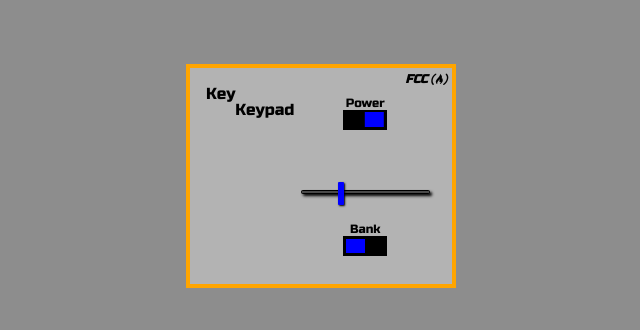
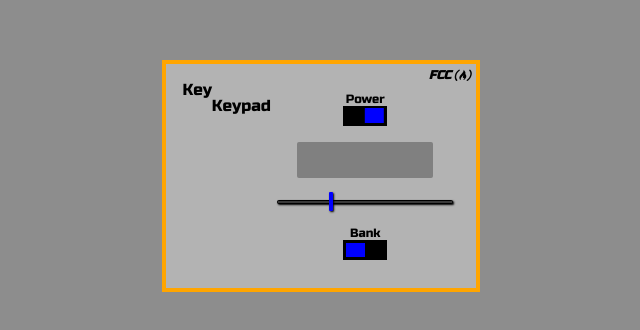
Before and after one commit to Mmackz/drum-machine, a React (Create React App) app: page / in a window 1280 px wide. Shown: the part 224-554 px from the top of the page, without its empty margins (319-959 px from the left). Built offline with nearby package versions, Linux system fonts and the light colour scheme.

Commit message:
:sparkles: implement and style display component

```diff
--- a/src/components/controls/index.js
+++ b/src/components/controls/index.js
@@ -1,5 +1,5 @@
 import Switch from "../switch";
-import { Container, VolumeSlider } from "./styles/controls";
+import { Container, Display, VolumeSlider } from "./styles/controls";
 
 function Controls(props) {
    const { options, setOptions } = props;
@@ -24,7 +24,7 @@ function Controls(props) {
                  switchPosition={powerOn}
                  toggle={togglePower} />
 
-         <p className="options-display">{sound}</p>
+         <Display>{sound}</Display>
 
          <VolumeSlider
             onChange={setVolume}
--- a/src/components/controls/styles/controls.js
+++ b/src/components/controls/styles/controls.js
@@ -9,12 +9,20 @@ export const Container = styled.section`
 
 `;
 
+export const Display = styled.p`
+   width: 8.5rem;
+   height: 2.25rem;
+   background: gray;
+   margin-bottom: 0;
+   border-radius: 2px;
+`
+
 export const VolumeSlider = styled.input`
-   height: 40px;
+   height: 2.5rem;
    -webkit-appearance: none;
    background: inherit;
-   margin: 10px 0;
-   width: 100%;
+   margin: 0.25rem 0;
+   width: 11rem;
 
    &:focus {
       outline: none;
@@ -23,16 +31,16 @@ export const VolumeSlider = styled.input`
       width: 100%;
       height: 0.25rem;
       cursor: pointer;
-      box-shadow: 2px 2px 3px #000000;
-      background: #4a4a4a;
+      box-shadow: 1px 1px 2px #000000;
+      background: #3a3a3a;
       border-radius:1.5px;
       border: 1px solid #000000;
    }
    &::-webkit-slider-thumb {
       box-shadow: 1px 1px 2px #000000;
       border: 0px solid #000000;
-      height: 1.4rem;
-      width: 0.35rem;
+      height: 1.2rem;
+      width: 0.275rem;
       border-radius: 1px;
       background: #0000ff;
       cursor: pointer;
@@ -46,7 +54,7 @@ export const VolumeSlider = styled.input`
       width: 100%;
       height: 0.25rem;
       cursor: pointer;
-      box-shadow: 2px 2px 3px #000000;
+      box-shadow: 1px 1px 2px #000000;
       background: #4a4a4a;
       border-radius:1.5px;
       border: 1px solid #000000;
@@ -54,8 +62,8 @@ export const VolumeSlider = styled.input`
    &::-moz-range-thumb {
       box-shadow: 1px 1px 2px #000000;
       border: 0px solid #000000;
-      height: 1.4rem;
-      width: 0.35rem;
+      height: 1.2rem;
+      width: 0.275rem;
       border-radius: 1px;
       background: #0000ff;
       cursor: pointer;
@@ -72,20 +80,20 @@ export const VolumeSlider = styled.input`
       background: #4a4a4a;
       border: 1px solid #000000;
       border-radius: 6px;
-      box-shadow: 2px 2px 3px #000000;
+      box-shadow: 1px 1px 2px #000000;
    }
    &::-ms-fill-upper {
       background: #4a4a4a;
       border: 1px solid #000000;
       border-radius: 6px;
-      box-shadow: 2px 2px 3px #000000;
+      box-shadow: 1px 1px 2px #000000;
    }
    &::-ms-thumb {
       margin-top: 1px;
       box-shadow: 1px 1px 2px #000000;
       border: 0px solid #000000;
-      height: 1.4rem;
-      width: 0.35rem;
+      height: 1.2rem;
+      width: 0.275rem;
       border-radius: 1px;
       background: #0000ff;
       cursor: pointer;
```
